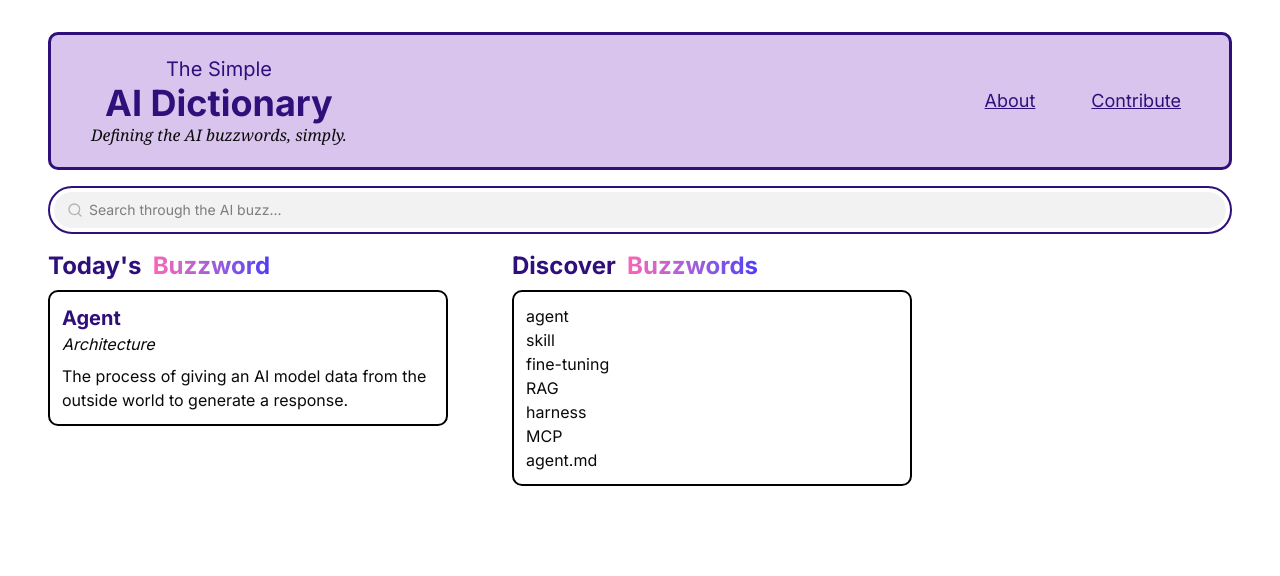
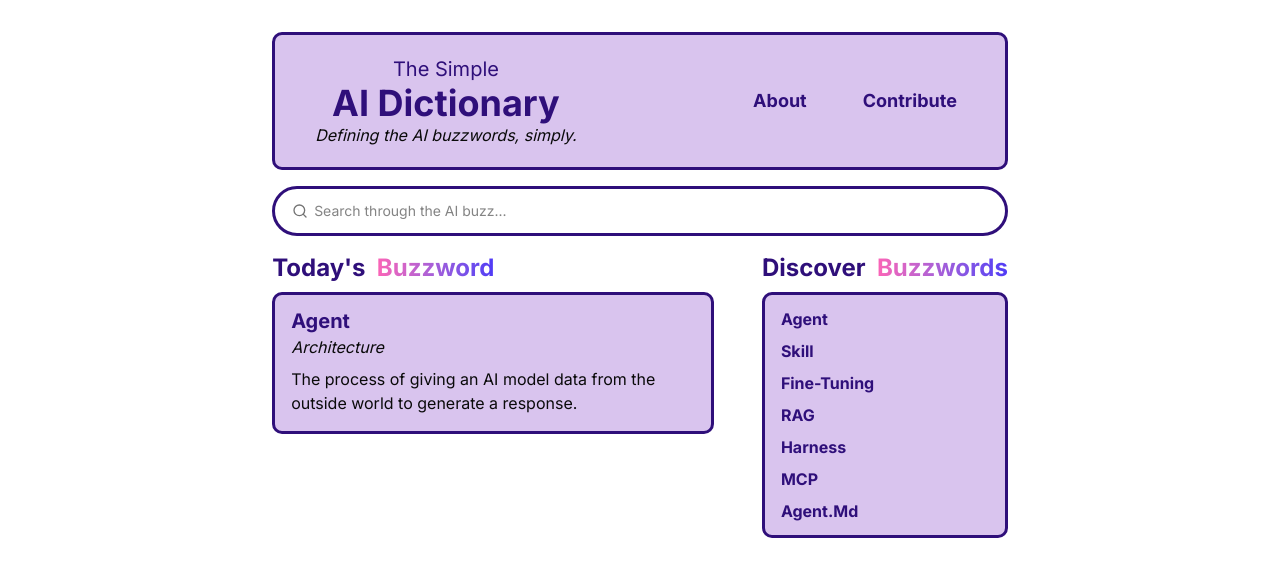
Before and after one commit to ahmed33033/ai-dictionary, a Next.js app: page / in a window 1280 px wide. Shown: the top 576 px of the page. Built offline with nearby package versions, Linux system fonts and the light colour scheme.

Commit message:
centered layout and put minimum width into it

```diff
--- a/app/globals.css
+++ b/app/globals.css
@@ -51,10 +51,6 @@
   --radius-2xl: calc(var(--radius) * 1.8);
   --radius-3xl: calc(var(--radius) * 2.2);
   --radius-4xl: calc(var(--radius) * 2.6);
-}
-
-body {
-  margin: 2rem 3rem;
 }
 
 :root {
@@ -132,8 +128,10 @@ body {
   }
   body {
     @apply bg-background text-foreground;
+    @apply max-w-4xl;
   }
   html {
     @apply font-sans;
+    @apply flex flex-col p-8 items-center;
   }
 }
--- a/app/page.tsx
+++ b/app/page.tsx
@@ -35,13 +35,11 @@ export default function Home() {
                 <span className="text-4xl font-bold">AI Dictionary</span>
               </Link>
               <br />
-              <div className="inline-block">
-                <em className="font-serif">Defining the AI buzzwords, simply.</em>
-              </div>
+              <div className="italic inline-block">Defining the AI buzzwords, simply.</div>
             </div>
           </div>
           <nav className="inline">
-            <ol className="*:inline *:not-last:mr-10 text-primary text-lg font-sans underline *:hover:bg-link-highlight *:p-2 *:rounded-md">
+            <ol className="*:inline *:not-last:mr-10 text-primary font-bold text-lg font-sans *:hover:underline *:decoration-2 *:p-2 *:rounded-md">
               <li>
                 <Link href={"/about"}>About</Link>
               </li>
@@ -53,7 +51,7 @@ export default function Home() {
         </div>
       </header>
 
-      <Command className="my-4 border-2 border-primary" label="Dictionary Search Bar">
+      <Command className="my-4 border-3 border-primary" label="Dictionary Search Bar">
         <CommandInput
           placeholder="Search through the AI buzz..."
           value={searchTerm}
@@ -76,32 +74,35 @@ export default function Home() {
           )}
         </div>
       </Command>
-      <main className="flex gap-16 *:basis-100">
+      <main className="flex gap-12 justify-center mbs-4">
         <article>
           <h1 className="text-2xl font-bold text-primary mb-2">
             Today's &nbsp;
             <span className="bg-linear-to-r from-pink-400 to-indigo-600 bg-clip-text text-transparent">Buzzword</span>
           </h1>
-          <div className="border-2 border-black rounded-lg p-3">
+          <div className="border-3 border-primary rounded-lg p-4 pt-3 bg-secondary">
             <h2 className="w-max capitalize text-xl font-bold text-red text-primary ">
-              <Link className="hover:bg-link-highlight rounded-md box-content" href={`/term/${term_of_the_day}`}>
+              <Link className="hover:underline decoration-2  rounded-md box-content" href={`/term/${term_of_the_day}`}>
                 {term_of_the_day}
               </Link>
             </h2>
             <p className="capitalize italic ">{term_obj.type}</p>
-            <p className="pt-2">{term_obj.general.definition}</p>
+            <p className="pt-2 max-w-[40ch]">{term_obj.general.definition}</p>
           </div>
         </article>
-        <article>
+        <article className="min-w-max">
           <h1 className="text-2xl font-bold text-primary mb-2">
             Discover &nbsp;
             <span className="bg-linear-to-r from-pink-400 to-indigo-600 bg-clip-text text-transparent">Buzzwords</span>
           </h1>
-          <div className="border-2 border-black rounded-lg p-3">
+          <div className="border-3 border-primary rounded-lg p-3 bg-secondary">
             <ul>
               {termsPlaceholder.map((term) => (
-                <li key={term}>
-                  <Link className="hover:bg-link-highlight py-1 rounded-sm" href={`/term/${term}`}>
+                <li className="m-1 my-2 first:my-0 last:my-0" key={term}>
+                  <Link
+                    className="capitalize text-primary font-bold hover:underline decoration-2   rounded-sm"
+                    href={`/term/${term}`}
+                  >
                     {term}
                   </Link>
                 </li>
--- a/components/ui/command.tsx
+++ b/components/ui/command.tsx
@@ -12,7 +12,7 @@ function Command({ className, ...props }: React.ComponentProps<typeof CommandPri
   return (
     <CommandPrimitive
       data-slot="command"
-      className={cn("flex size-full flex-col rounded-4xl bg-popover text-popover-foreground", className)}
+      className={cn("flex flex-col rounded-4xl bg-popover text-popover-foreground", className)}
       {...props}
     />
   );
@@ -51,14 +51,14 @@ function CommandDialog({
 function CommandInput({ className, ...props }: React.ComponentProps<typeof CommandPrimitive.Input>) {
   return (
     <div data-slot="command-input-wrapper" className="p-1 ">
-      <InputGroup className="h-9 bg-input/50">
+      <InputGroup className="h-9 bg-white">
         <CommandPrimitive.Input
           data-slot="command-input"
           className={cn("w-full text-sm outline-hidden disabled:cursor-not-allowed disabled:opacity-50", className)}
           {...props}
         />
         <InputGroupAddon>
-          <SearchIcon className="size-4 shrink-0 opacity-50" />
+          <SearchIcon className="size-4 shrink-0 " />
         </InputGroupAddon>
       </InputGroup>
     </div>
--- a/package.json
+++ b/package.json
@@ -3,7 +3,7 @@
   "version": "0.1.0",
   "private": true,
   "scripts": {
-    "dev": "next dev ",
+    "dev": "next dev --webpack",
     "build": "next build",
     "start": "next start",
     "lint": "eslint"
```
